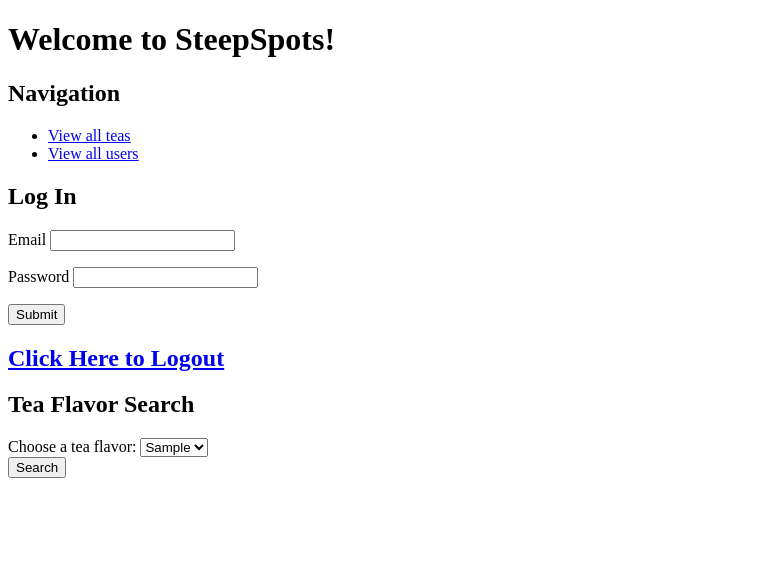
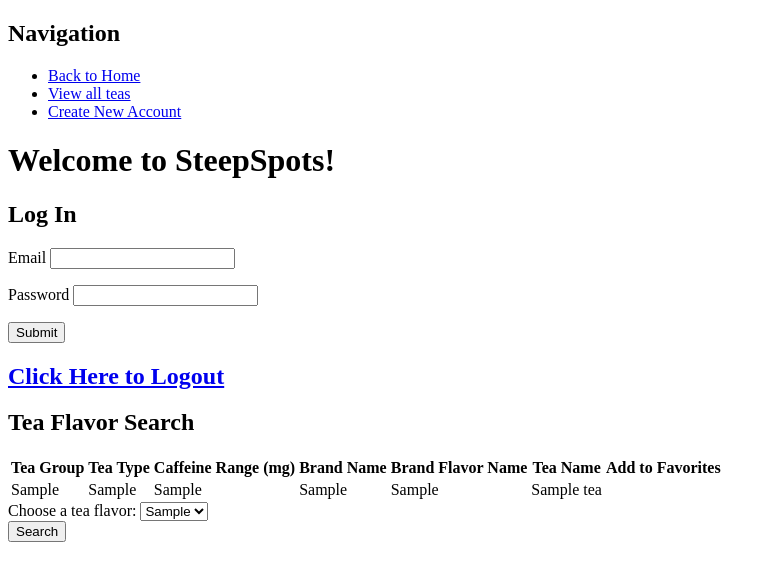
Before and after one commit to elangley12/steepspots, a Flask app: page / in a window 1280 px wide. Shown: the top 581 px of the page, without its empty margins (0-776 px from the left). Run offline with Flask 2, Linux system fonts and the light colour scheme; tables that the repository leaves empty hold one stand-in row (values such as "Sample post").

Commit message:
moved navigation menu to base.html

```diff
--- a/crud.py
+++ b/crud.py
@@ -86,7 +86,12 @@ def create_tea(tea_group, tea_brand, brand_flavor, tea_name, tea_class, caff_ran
     return new_tea
 
 
-# TODO find_tea_by_flavor_profile()
+def show_all_teas():
+    """Return all teas in model."""
+
+    return Teas.query.all()
+
+
 def find_tea_by_flavor(flavor):
     """Return a tea by flavor."""
     # Teas.flavors contains flavor?
--- a/server.py
+++ b/server.py
@@ -18,7 +18,10 @@ def homepage():
     # SqlAlchemy Query our db for Tea Flavor Profiles
     flavor_profiles = crud.show_tea_flavor_profiles()
 
-    return render_template('homepage.html', all_flavors=flavor_profiles)
+    # to display all results before user selection: query model for all teas, pass to jinja
+    all_teas = crud.show_all_teas()
+
+    return render_template('homepage.html', all_flavors=flavor_profiles, all_teas=all_teas)
     # The all_flavors variable is what will get referenced by Jinja when
     # displaying flavor profiles in the search drop down
 
@@ -49,6 +52,8 @@ def register_user():
 
     return redirect("/")
 
+
+# TODO - need a route to render log in page
 
 @app.route("/login", methods=["POST"])
 def login_user():
--- a/templates/base.html
+++ b/templates/base.html
@@ -4,19 +4,26 @@
     <meta charset="utf-8">
     <meta name="viewport" content="width=device-width">
     <title>
-      {% block title %}{% endblock %}
+      {% block title %} PLACEHOLDER {% endblock %}
     </title>
 
     {% block head %}{% endblock %}
   </head>
   <body>
+    <h2>Navigation</h2>
+    <ul>
+      <li><a href="/">Back to Home</a></li>
+      <li><a href="/teas">View all teas</a></li>
+      <li><a href="/create-account">Create New Account</a></li>
+    </ul>
+
     {% for msg in get_flashed_messages() %}
       <p class="flash-msg">
         {{ msg }}
       </p>
     {% endfor %}
 
-    {% block body %}{% endblock %}
+    {% block body %} PLACEHOLDER {% endblock %}
 
     {% block after_body %}{% endblock %}
   </body>
--- a/templates/homepage.html
+++ b/templates/homepage.html
@@ -3,12 +3,6 @@
 
 {% block body %}
   <h1>Welcome to SteepSpots!</h1>
-
-  <h2>Navigation</h2>
-  <ul>
-    <li><a href="/teas">View all teas</a></li>
-    <li><a href="/users">View all users</a></li>
-  </ul>
 
   <h2>Log In</h2>
   <form action="/login" method="POST">
@@ -29,6 +23,34 @@
 
   <h2>Tea Flavor Search</h2>
 
+  <!-- tip: check out card component from bootstrap -->
+  <!-- TODO - add class to table headers for quick styling later, also move this to JS probably-->
+  <div>
+    <div class="all-results">
+      <table id="all-tea-results">
+        <tr>
+          <th>Tea Group</th>
+          <th>Tea Type</th>
+          <th>Caffeine Range (mg)</th>
+          <th>Brand Name</th>
+          <th>Brand Flavor Name</th>
+          <th>Tea Name</th>
+          <th>Add to Favorites</th>
+        </tr>
+      {% for tea in all_teas %}
+        <tr>
+          <td>{{ tea.tea_group }}</td>
+          <td>{{ tea.tea_class }}</td>
+          <td>{{ tea.caff_range_mg }}</td>
+          <td>{{ tea.tea_brand }}</td>
+          <td>{{ tea.brand_flavor }}</td>
+          <td>{{ tea.tea_name }}</td>
+        </tr>
+      {% endfor %}
+    </table>
+    </div>
+  </div>
+
   <!-- This is like my search bar form -->
   <form id="flavor-search">
 
@@ -42,6 +64,7 @@
       </label>
     </div>
 
+
     <div class="search-group">
       <button type="submit" id="search-form-button" class="btn btn-primary mt-2">Search</button>
     </div>
```
